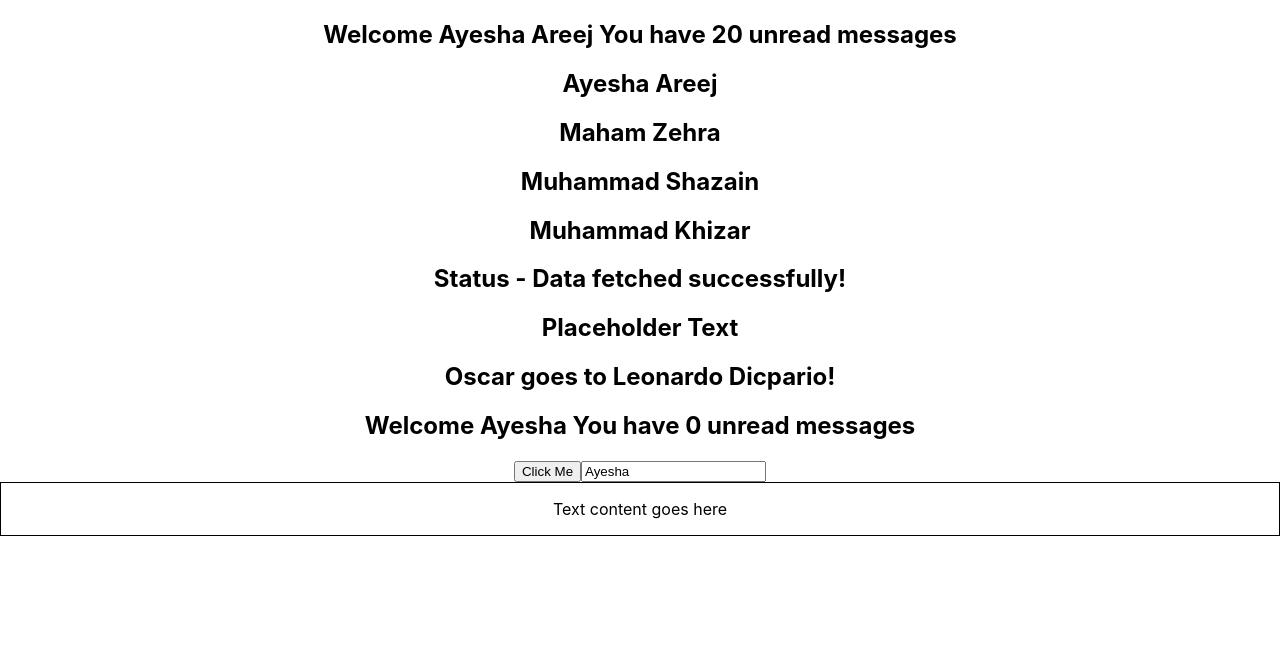
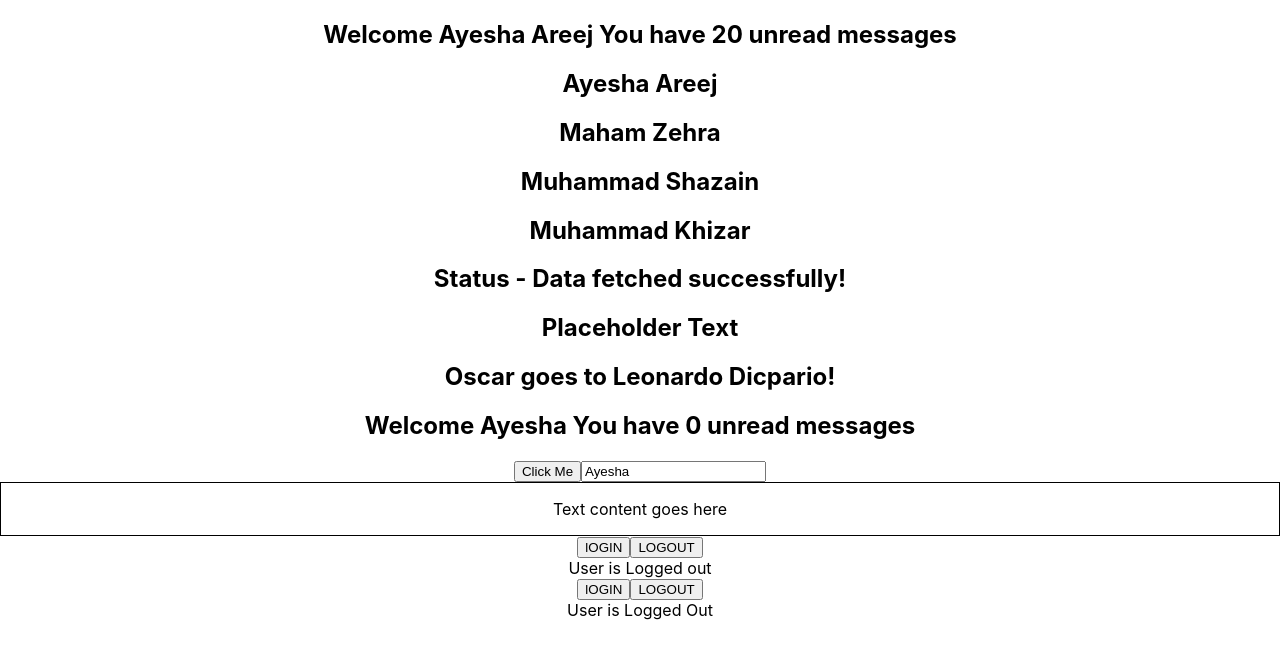
Before and after one commit to AyeshaAreej/TypeScriptPractice, a React (Create React App) app in the folder react-typescript-demo/: page / in a window 1280 px wide. Shown: the top 658 px of the page. Built offline with nearby package versions, Linux system fonts and the light colour scheme.

Commit message:
useState Hook

```diff
--- a/react-typescript-demo/src/App.tsx
+++ b/react-typescript-demo/src/App.tsx
@@ -7,6 +7,8 @@
 import { Oscar } from './components/Oscar';
 import { Person } from './components/Person';
 import { PersonList } from './components/PersonList';
+import { LoggedIn } from './components/state/LoggedIn';
+import { User } from './components/state/User';
 import { Status } from './components/Status';
 
 function App() {
@@ -59,6 +61,10 @@
        <Input value='Ayesha'   handleChange={(event)=>{console.log( event )}}/>
 
       <Container styles={{border:'1px solid black', padding:'1rem'}}/>
+
+      {/* UseState Hook */}
+      <LoggedIn/>
+      <User/>
     </div>
   );
 }
--- /dev/null
+++ b/react-typescript-demo/src/components/state/LoggedIn.tsx
@@ -0,0 +1,20 @@
+import { useState } from "react"
+export const LoggedIn=()=>{
+
+    const[isLoggedIn, setIsLoggedIn]=useState(false)
+
+    const handleLogin=()=>{
+        setIsLoggedIn(true)
+    }
+    const handleLogout=()=>{
+        setIsLoggedIn(false)
+    }
+    return(
+        <div>
+            <button onClick={handleLogin}>lOGIN</button>
+            <button onClick={ handleLogout }>LOGOUT</button>
+            <div>User is {isLoggedIn? 'Logged in':'Logged out'} </div>
+        </div>
+    )
+
+}
--- /dev/null
+++ b/react-typescript-demo/src/components/state/User.tsx
@@ -0,0 +1,39 @@
+import { useState } from "react"
+
+type AuthUser={
+    name:string,
+    email:string
+}
+
+export const User=()=>{
+
+
+    //Specifying state type
+    const[user, setUser]=useState<null | AuthUser>(null)
+     // 2nd optionType assertion no optiontal operator chaining after type assertion
+    // const[user, setUser]=useState<AuthUser>({} as AuthUser)
+    const[isLoggedIn, setIsLoggedIn]=useState(false)
+
+    const handleLogin=()=>{
+        setIsLoggedIn(true)
+        setUser({
+            name:"Ayesha",
+            email:"ayeshaareej@gmail.com"
+        })
+    }
+    const handleLogout=()=>{
+        setIsLoggedIn(false)
+        setUser(null)
+    }
+    return(
+        <div>
+            <button onClick={handleLogin}>lOGIN</button>
+            <button onClick={ handleLogout }>LOGOUT</button>
+             {isLoggedIn?<div>
+            <div>User name is { user?.name } </div>
+            <div>User email is { user?.email } </div>
+           </div>:<div>User is Logged Out</div>}
+        </div>
+    )
+
+}
```
